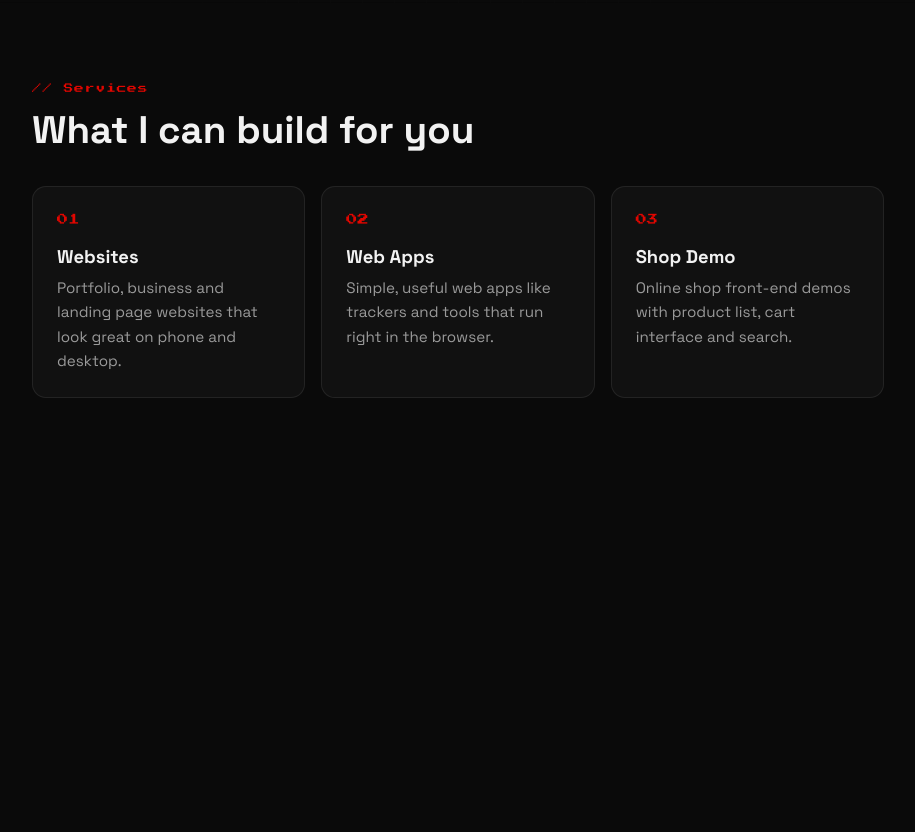
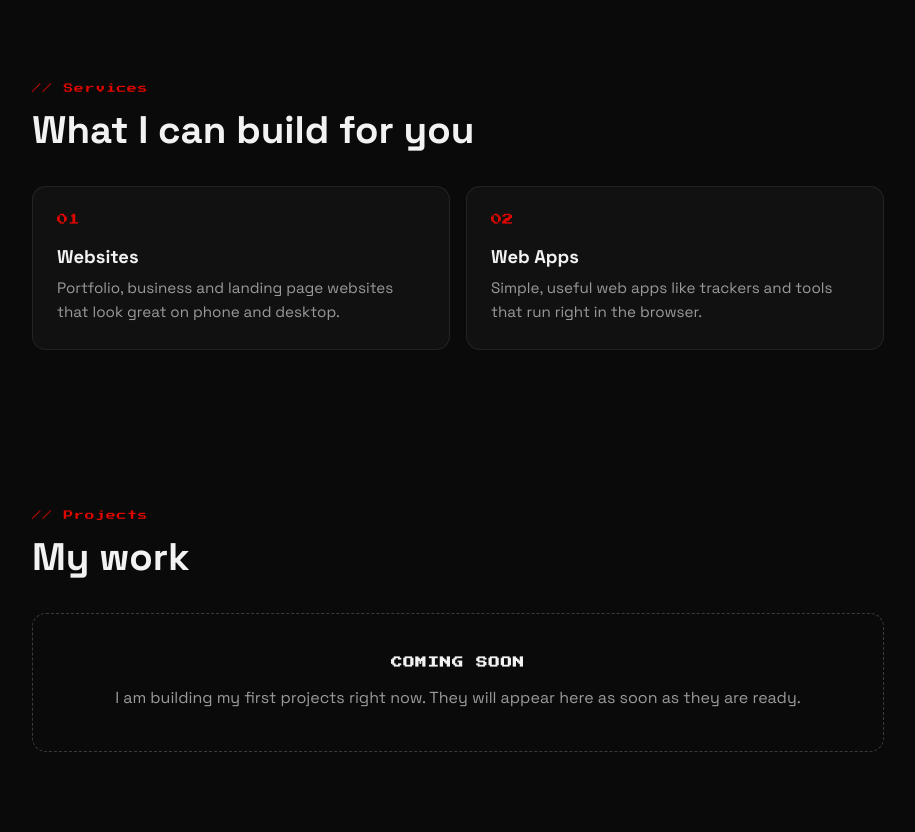
Before and after one commit to AbirHasan774/AbirHasan774.github.io, a plain HTML site: page index.html in a window 1280 px wide. Shown: the part 797-1629 px from the top of the page, without its empty margins (182-1097 px from the left). Before the commit the page ends 1275 px from the top, so only its background shows below. Drawn offline with Linux system fonts and the light colour scheme.

Commit message:
Update index.html

```diff
--- a/index.html
+++ b/index.html
@@ -3,27 +3,13 @@
 <head>
 <meta charset="UTF-8">
 <meta name="viewport" content="width=device-width, initial-scale=1.0">
-<title>Abir Hasan | Website Designer</title>
+<title>Abir Hasan | Web & App Developer</title>
 
 <link rel="preconnect" href="https://fonts.googleapis.com">
 <link rel="preconnect" href="https://fonts.gstatic.com" crossorigin>
 <link href="https://fonts.googleapis.com/css2?family=Press+Start+2P&family=Space+Grotesk:wght@400;500;700&display=swap" rel="stylesheet">
 
-<style>/* ---------- SECTIONS ---------- */
-.section{position:relative;max-width:900px;margin:0 auto;padding:80px 24px}
-.section-label{font-family:'Press Start 2P',monospace;font-size:.6rem;color:var(--accent);letter-spacing:1px;margin-bottom:12px}
-.section-title{font-size:clamp(1.6rem,6vw,2.4rem);font-weight:700;margin-bottom:32px}
-.cards{display:grid;gap:16px}
-@media(min-width:700px){.cards{grid-template-columns:repeat(3,1fr)}}
-.card{background:rgba(255,255,255,.03);border:1px solid rgba(255,255,255,.08);border-radius:14px;padding:24px;transition:transform .3s,border-color .3s,box-shadow .3s}
-.card:hover{transform:translateY(-4px);border-color:var(--accent);box-shadow:0 0 28px var(--glow)}
-.card .num{font-family:'Press Start 2P',monospace;font-size:.7rem;color:var(--accent);margin-bottom:16px}
-.card h3{font-size:1.15rem;margin-bottom:8px}
-.card p{color:var(--muted);line-height:1.6;font-size:.95rem}
-
-/* scroll e fade-in */
-.js .reveal{opacity:0;transform:translateY(24px);transition:opacity .8s ease,transform .8s ease}
-.js .reveal.show{opacity:1;transform:none}
+<style>
 :root{
   --bg:#0A0A0A;
   --text:#F2F2F2;
@@ -66,6 +52,25 @@ body{background:var(--bg);color:var(--text);font-family:'Space Grotesk',Arial,sa
 .content>*:nth-child(4){animation-delay:.45s}
 .content>*:nth-child(5){animation-delay:.6s}
 @keyframes fadeUp{from{opacity:0;transform:translateY(24px)}to{opacity:1;transform:none}}
+
+/* ---------- SECTIONS ---------- */
+.section{position:relative;max-width:900px;margin:0 auto;padding:80px 24px}
+.section-label{font-family:'Press Start 2P',monospace;font-size:.6rem;color:var(--accent);letter-spacing:1px;margin-bottom:12px}
+.section-title{font-size:clamp(1.6rem,6vw,2.4rem);font-weight:700;margin-bottom:32px}
+.cards{display:grid;gap:16px}
+@media(min-width:700px){.cards{grid-template-columns:repeat(2,1fr)}}
+.card{background:rgba(255,255,255,.03);border:1px solid rgba(255,255,255,.08);border-radius:14px;padding:24px;transition:transform .3s,border-color .3s,box-shadow .3s}
+.card:hover{transform:translateY(-4px);border-color:var(--accent);box-shadow:0 0 28px var(--glow)}
+.card .num{font-family:'Press Start 2P',monospace;font-size:.7rem;color:var(--accent);margin-bottom:16px}
+.card h3{font-size:1.15rem;margin-bottom:8px}
+.card p{color:var(--muted);line-height:1.6;font-size:.95rem}
+.project-box{border:1px dashed rgba(255,255,255,.2);border-radius:14px;padding:40px 24px;text-align:center;color:var(--muted);line-height:1.6}
+.project-box strong{display:block;color:var(--text);font-family:'Press Start 2P',monospace;font-size:.7rem;margin-bottom:14px;letter-spacing:1px}
+
+/* scroll e fade-in */
+.js .reveal{opacity:0;transform:translateY(24px);transition:opacity .8s ease,transform .8s ease}
+.js .reveal.show{opacity:1;transform:none}
+
 @media (prefers-reduced-motion:reduce){*{animation:none!important;transition:none!important}}
 </style>
 </head>
@@ -80,24 +85,15 @@ body{background:var(--bg);color:var(--text);font-family:'Space Grotesk',Arial,sa
   </div>
 
   <div class="content">
-    <!-- CHANGE HERE: naam (2nd line lal) -->
     <h1 class="name">Abir<span>Hasan</span></h1>
-
-    <!-- CHANGE HERE: tomar title -->
     <p class="role">Web & App Developer</p>
-
-    <!-- CHANGE HERE: headline -->
     <h2 class="headline">I turn your ideas into <span>real websites & apps.</span></h2>
-
-    <!-- CHANGE HERE: description -->
     <p class="sub">Websites, web apps and software ideas, built modern, mobile-friendly and premium dark-style for your business.</p>
-
-    <!-- CHANGE HERE: button -->
     <a class="btn" href="#contact">Contact me →</a>
   </div>
 </section>
 
-</body><section class="section" id="services">
+<section class="section" id="services">
   <div class="reveal">
     <p class="section-label">// Services</p>
     <h2 class="section-title">What I can build for you</h2>
@@ -114,11 +110,17 @@ body{background:var(--bg);color:var(--text);font-family:'Space Grotesk',Arial,sa
       <h3>Web Apps</h3>
       <p>Simple, useful web apps like trackers and tools that run right in the browser.</p>
     </div>
-    <div class="card">
-      <p class="num">03</p>
-      <h3>Shop Demo</h3>
-      <p>Online shop front-end demos with product list, cart interface and search.</p>
-    </div>
+  </div>
+</section>
+
+<section class="section" id="projects">
+  <div class="reveal">
+    <p class="section-label">// Projects</p>
+    <h2 class="section-title">My work</h2>
+  </div>
+  <div class="project-box reveal">
+    <strong>COMING SOON</strong>
+    I am building my first projects right now. They will appear here as soon as they are ready.
   </div>
 </section>
 
@@ -132,4 +134,6 @@ const io=new IntersectionObserver((entries)=>{
 },{threshold:.15});
 items.forEach(el=>io.observe(el));
 </script>
+
+</body>
 </html>
```
